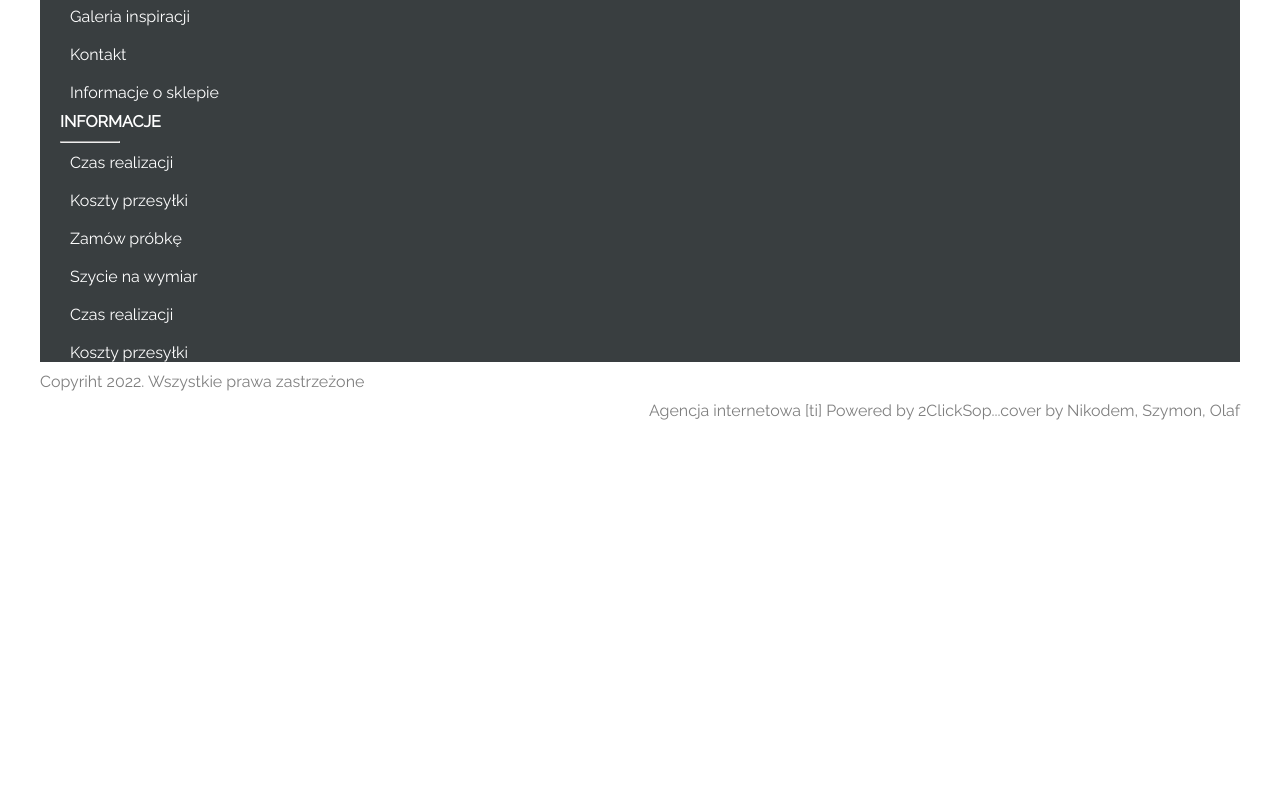
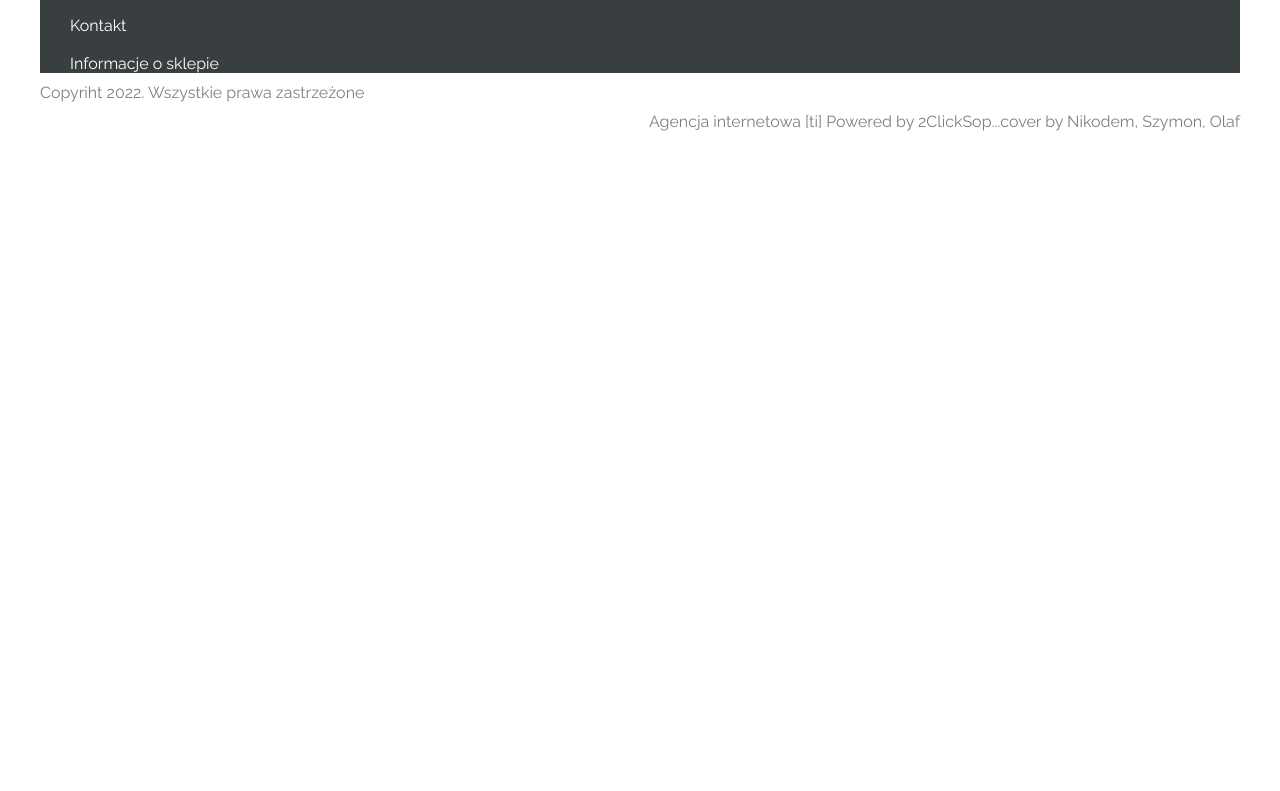
Before and after one commit to Platimo/trole, a website: page index.html in a window 1280 px wide. Shown: the part 1149-1940 px from the top of the page. Before the commit the page ends 1589 px from the top, so only its background shows below. Drawn offline with Linux system fonts and the light colour scheme.

Commit message:
zmiany_test

```diff
--- a/index.html
+++ b/index.html
@@ -41,7 +41,7 @@
         <hr style="width: 100%;">
         <main class="main-text">
 
-blabla bla
+
 
         </main>
 
@@ -88,12 +88,12 @@ blabla bla
                         <p class="informacje">Informacje</p>
                         <hr style="width: 20%;">
                         <div class="linki-2">
-                        <a href="link" class="linki">Czas realizacji</a><br><br>
-                        <a href="link" class="linki">Koszty przesyłki</a><br><br>
-                        <a href="link" class="linki">Zamów próbkę</a><br><br>
-                        <a href="link" class="linki">Szycie na wymiar</a><br><br>
-                        <a href="link" class="linki">Czas realizacji</a><br><br>
-                        <a href="link" class="linki">Koszty przesyłki</a>
+                        <a href="link" class="linki box-informacje-2">Czas realizacji</a><br><br>
+                        <a href="link" class="linki box-informacje-2">Koszty przesyłki</a><br><br>
+                        <a href="link" class="linki box-informacje-2">Zamów próbkę</a><br><br>
+                        <a href="link" class="linki box-informacje-2">Szycie na wymiar</a><br><br>
+                        <a href="link" class="linki box-informacje-2">Czas realizacji</a><br><br>
+                        <a href="link" class="linki box-informacje-2">Koszty przesyłki</a>
                         </div>
 
 
--- a/sass/main.scss
+++ b/sass/main.scss
@@ -65,6 +65,8 @@ nav {
 }
 // linia
 
+// main
+
 
 
 
@@ -99,7 +101,7 @@ height: 153px;
 
 
 .about-us {
-    background-image: url(../img/photos/img_02.jpg);
+    background-image: url(../img/photos/img_07.jpg);
     background-size: cover;
     text-align: center;
     color: #000000;
@@ -157,11 +159,13 @@ height: 153px;
 }
 
 .box-informacje-2 {
+    position: absolute;
+    display:flexbox;
     justify-content: space-between;
     top: 2690px;
     left: 29px;
-    width: 25%;
-    height: 25%;
+    width: 25vh;
+    height: 2vh;
     color: #ffffff;
 }
 
```
Also changed, not shown: css/style.css, 1 other file.
